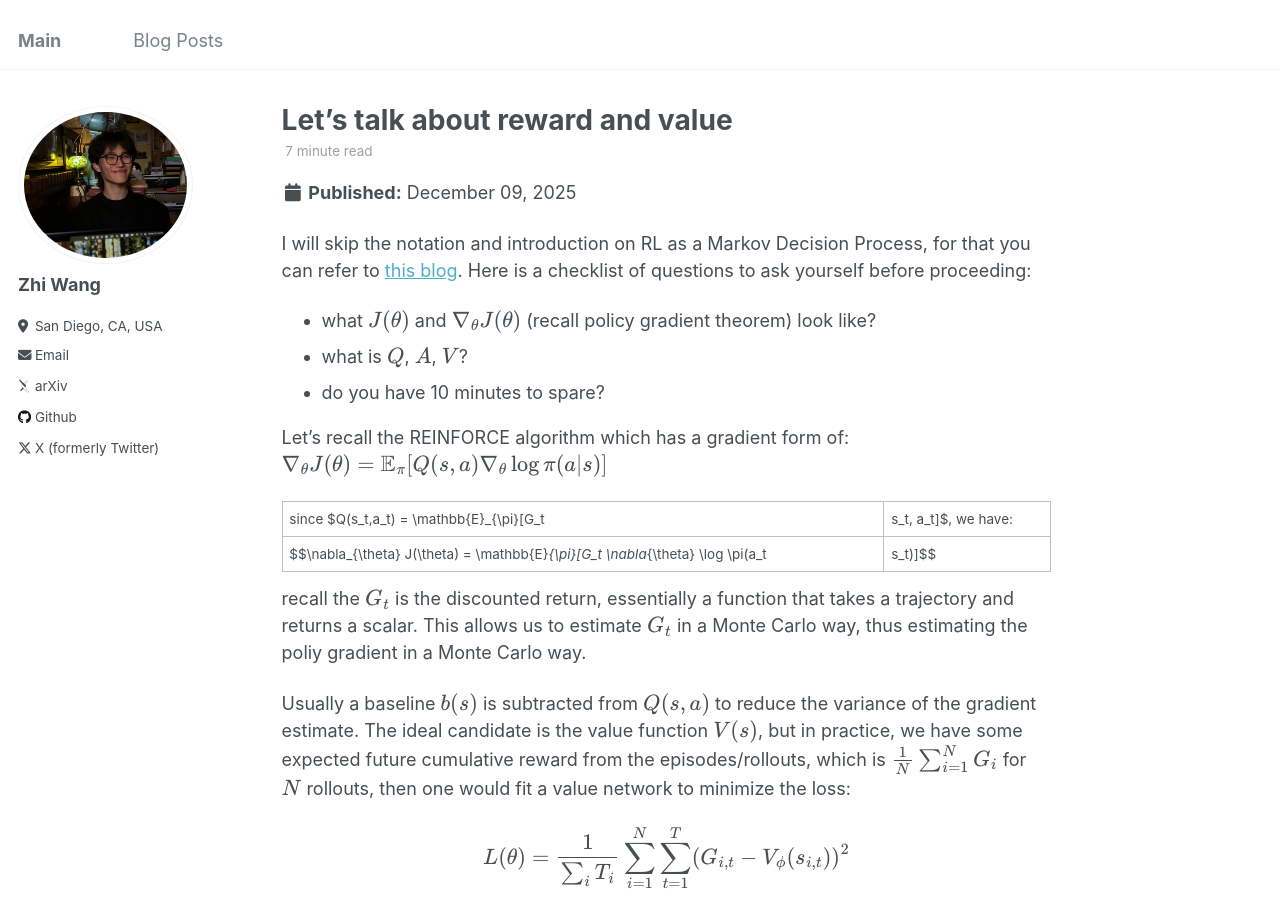
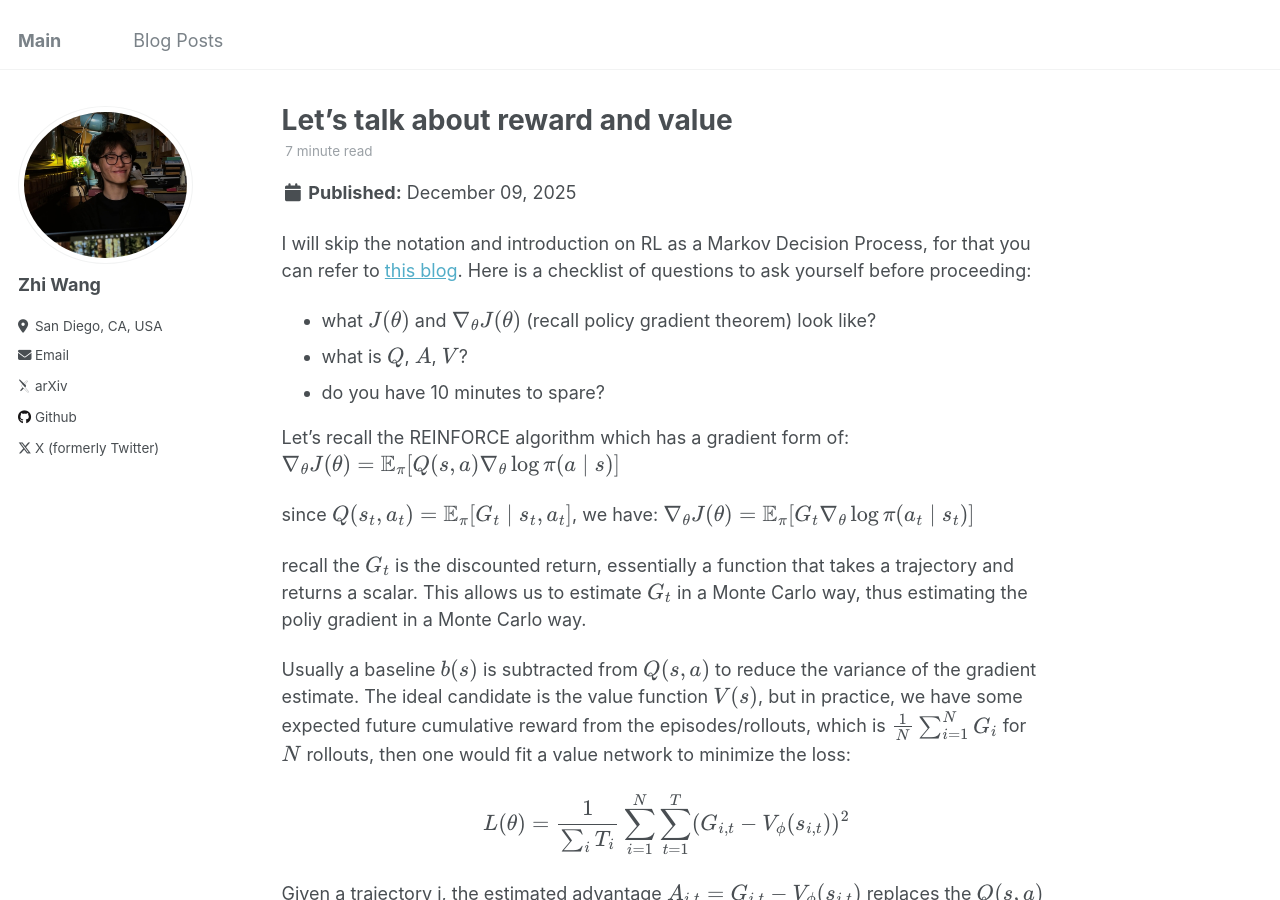
Before and after one commit to Zhi0467/Zhi0467.github.io, a Jekyll site: the page built from _posts/2025-12-09-b2.md, in a window 1280 px wide and 900 px high. Built offline with Jekyll 4.4.1, drawn with Linux system fonts in a browser that asks for light colours; some web fonts are replaced.

Commit message:
fix render

```diff
--- a/_posts/2025-12-09-b2.md
+++ b/_posts/2025-12-09-b2.md
@@ -12,10 +12,10 @@ I will skip the notation and introduction on RL as a Markov Decision Process, fo
 
 
 Let's recall the REINFORCE algorithm which has a gradient form of:
-$$\nabla_{\theta} J(\theta) = \mathbb{E}_{\pi}[Q(s,a)\nabla_{\theta} \log \pi(a|s)]$$
+$$\nabla_{\theta} J(\theta) = \mathbb{E}_{\pi}[Q(s,a)\nabla_{\theta} \log \pi(a \mid s)]$$
 
-since $Q(s_t,a_t) = \mathbb{E}_{\pi}[G_t | s_t, a_t]$, we have:
-$$\nabla_{\theta} J(\theta) = \mathbb{E}_{\pi}[G_t \nabla_{\theta} \log \pi(a_t|s_t)]$$
+since $Q(s_t,a_t) = \mathbb{E}_{\pi}[G_t \mid s_t, a_t]$, we have:
+$$\nabla_{\theta} J(\theta) = \mathbb{E}_{\pi}[G_t \nabla_{\theta} \log \pi(a_t \mid s_t)]$$
 
 recall the $G_t$ is the discounted return, essentially a function that takes a trajectory and returns a scalar. This allows us to estimate $G_t$ in a Monte Carlo way, thus estimating the poliy gradient in a Monte Carlo way.
 
```
